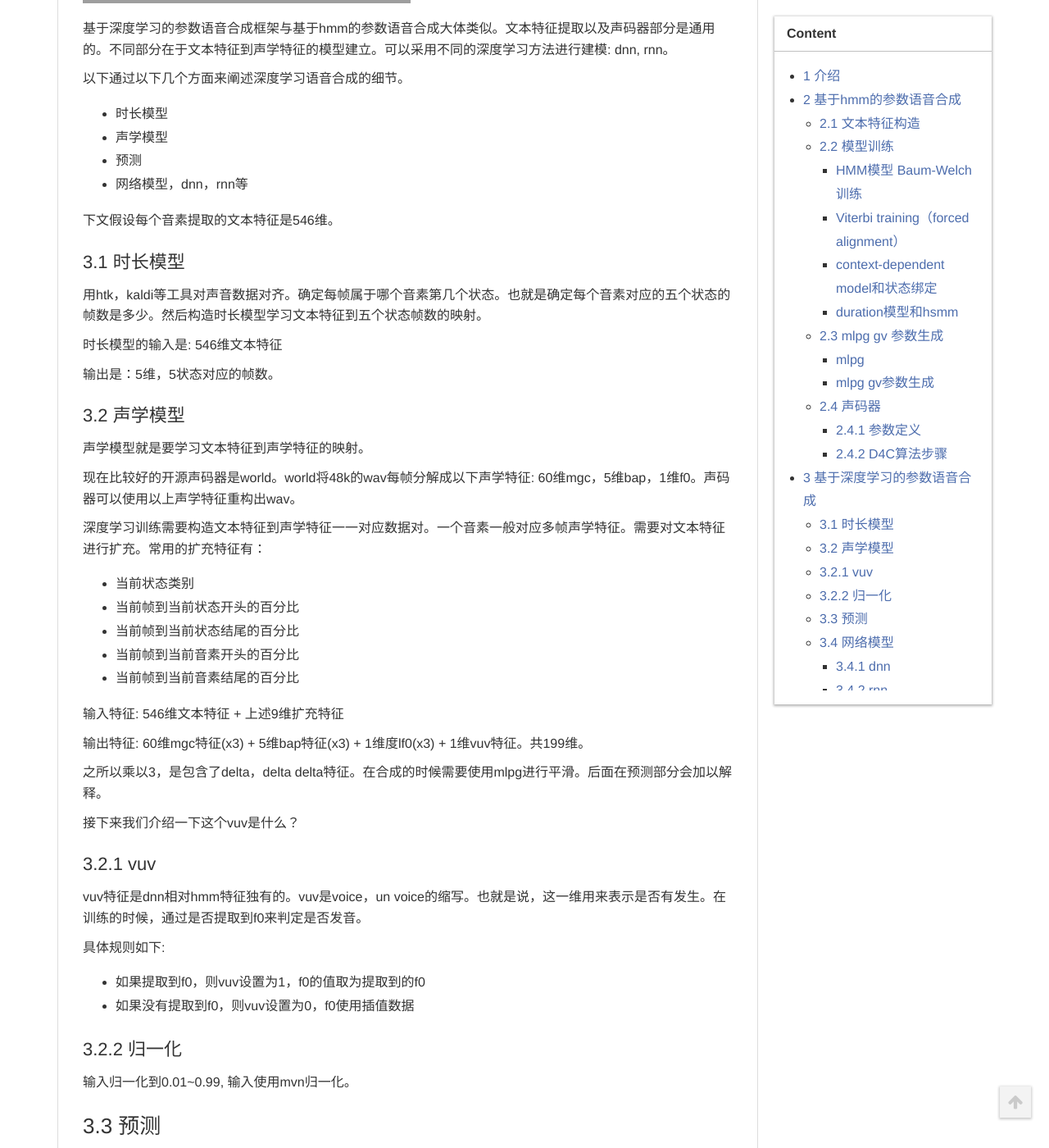
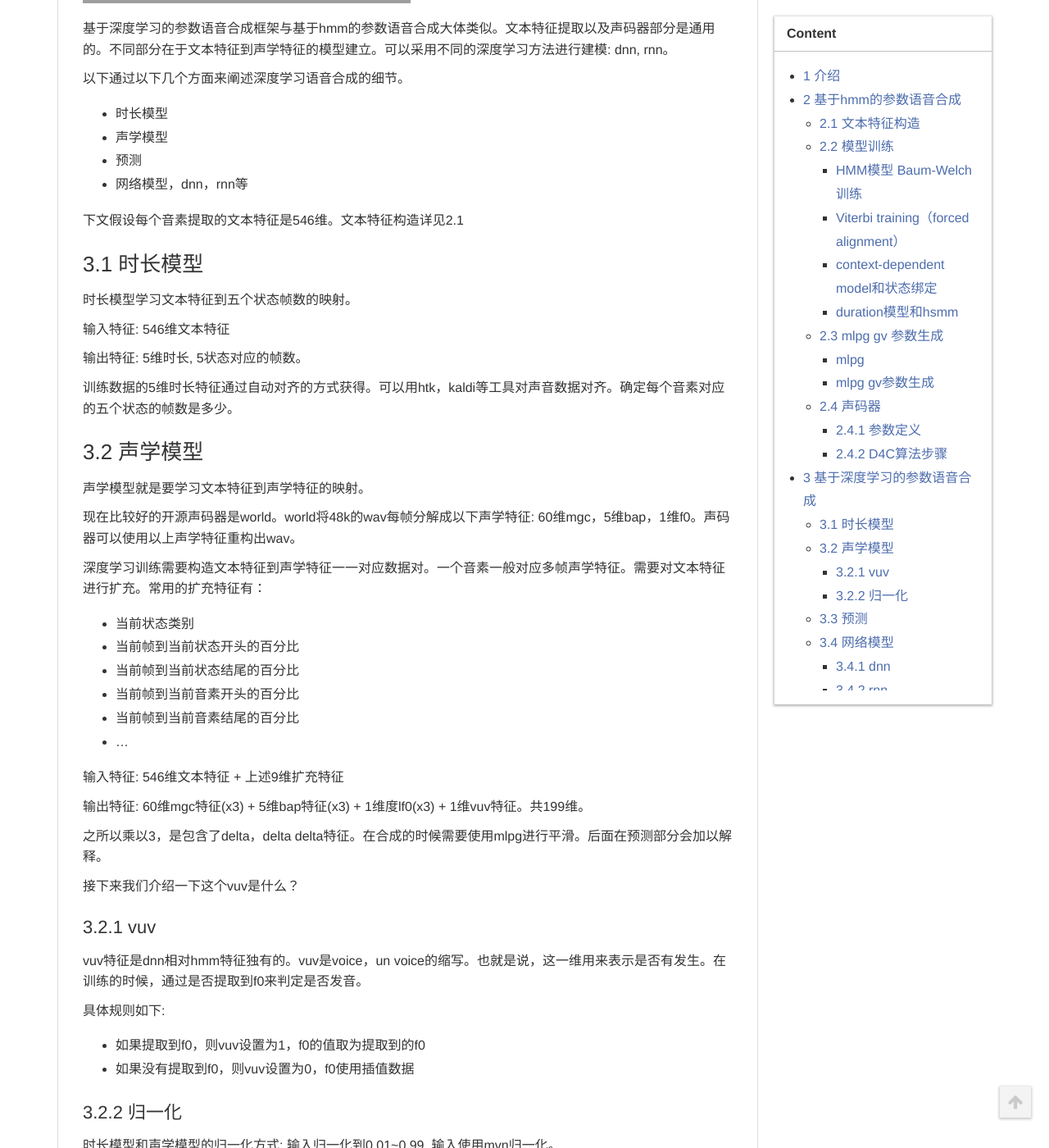
Before and after one commit to vsooda/vsooda.github.io, a Jekyll site: the page built from _posts/2017-02-23-tts-tutorial.markdown, in a window 1280 px wide and 1400 px high, scrolled down 20791 px. Shown: the whole window at 82% size. Built offline with Jekyll 4.4.1, drawn with Linux system fonts in a browser that asks for light colours; formulas are drawn with MathJax 3.

Commit message:
tts tutorial improve

```diff
--- a/_posts/2017-02-23-tts-tutorial.markdown
+++ b/_posts/2017-02-23-tts-tutorial.markdown
@@ -664,17 +664,19 @@ $p_s(t,\omega_c)$表示对式(26)得到的功率波形$\mid p(t,\omega_c)\mid^2$
 * 预测
 * 网络模型，dnn，rnn等
 
-下文假设每个音素提取的文本特征是546维。
+下文假设每个音素提取的文本特征是546维。文本特征构造详见2.1
 
-#### 3.1 时长模型
+### 3.1 时长模型
 
-用htk，kaldi等工具对声音数据对齐。确定每帧属于哪个音素第几个状态。也就是确定每个音素对应的五个状态的帧数是多少。然后构造时长模型学习文本特征到五个状态帧数的映射。
+时长模型学习文本特征到五个状态帧数的映射。
 
-时长模型的输入是: 546维文本特征
+输入特征: 546维文本特征
 
-输出是：5维，5状态对应的帧数。
+输出特征: 5维时长, 5状态对应的帧数。
 
-#### 3.2 声学模型
+训练数据的5维时长特征通过自动对齐的方式获得。可以用htk，kaldi等工具对声音数据对齐。确定每个音素对应的五个状态的帧数是多少。
+
+### 3.2 声学模型
 
 声学模型就是要学习文本特征到声学特征的映射。
 
@@ -687,6 +689,7 @@ $p_s(t,\omega_c)$表示对式(26)得到的功率波形$\mid p(t,\omega_c)\mid^2$
 * 当前帧到当前状态结尾的百分比
 * 当前帧到当前音素开头的百分比
 * 当前帧到当前音素结尾的百分比
+* ...
 
 输入特征: 546维文本特征 + 上述9维扩充特征
 
@@ -707,7 +710,7 @@ vuv特征是dnn相对hmm特征独有的。vuv是voice，un voice的缩写。也
 
 #### 3.2.2 归一化
 
-输入归一化到0.01~0.99, 输入使用mvn归一化。
+时长模型和声学模型的归一化方式: 输入归一化到0.01~0.99, 输入使用mvn归一化。
 
 ### 3.3 预测
 
```
